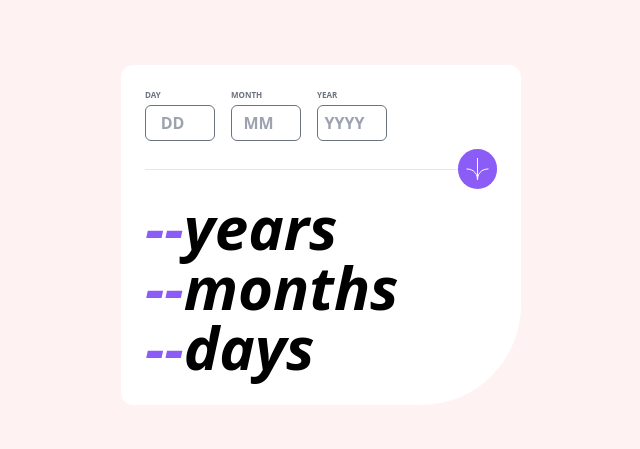
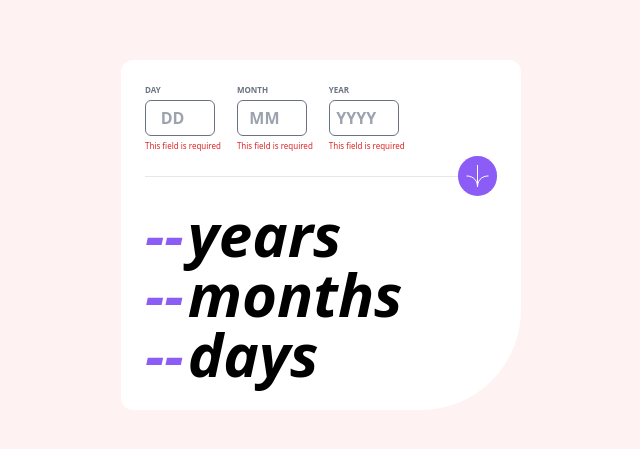
Before and after one commit to theisolatedmonk/Age_Calculator, a plain HTML site: page index.html in a window 1280 px wide. Shown: the part 165-614 px from the top of the page, without its empty margins (319-959 px from the left). Drawn offline with Linux system fonts and the light colour scheme.

Commit message:
text movment handeled

```diff
--- a/index.html
+++ b/index.html
@@ -13,23 +13,32 @@
 
 <body class="bg-red-50 h-screen flex justify-center items-center">
     <form action="" onsubmit="handleSubmit(event)">
-        <div class="container font:poppins flex flex-col h-[340px] w-[400px] gap-2 rounded-l-xl rounded-tr-xl rounded-br-[100px] bg-white p-6">
+        <div class="container font:poppins flex flex-col h-[350px] w-[400px] gap-2 rounded-l-xl rounded-tr-xl rounded-br-[100px] bg-white p-6">
             <div class="timevaluetxtcontainer flex gap-4">
                 <div class="dayvalutxt flex flex-col gap-1">
                     <p id="day-txt" class="day text-[8px] text-gray-500 font-bold">DAY</p>
                     <input id="day-input" type="number" min="1" max="31
                     " placeholder="DD" class="dvalue border border-gray-500 rounded-md  text-center font-bold w-[70px] h-9 hover:border-violet-500 focus:border-violet-500 outline-none" />
-                    <p id="day-error" class="dtxt error1">This field is required</p>
+                    <div class="h-2">
+                        <p id="day-error" class="dtxt error1">This field is required</p>
+                    </div>
+
                 </div>
                 <div class="monthvalutxt flex flex-col gap-1">
                     <p id="month-txt" class="month text-[8px] text-gray-500 font-bold">MONTH</p>
                     <input id="month-input" type="number" placeholder="MM" min="1" max="12" class="mvalue border border-gray-500 rounded-md w-[70px] h-9 text-center font-bold hover:border-violet-500 focus:border-violet-500 outline-none" />
-                    <p id="month-error" class="mtxt error1">This field is required</p>
+                    <div class="h-2">
+                        <p id="month-error" class="mtxt error1">This field is required</p>
+                    </div>
+
                 </div>
                 <div class="dayvalutxt flex flex-col gap-1">
                     <p id="year-txt" class="year text-[8px] text-gray-500 font-bold">YEAR</p>
                     <input id="year-input" type="number" placeholder="YYYY" min="1" max="9999" class="yvalue border border-gray-500 rounded-md w-[70px] h-9 text-center font-bold hover:border-violet-500 focus:border-violet-500 outline-none" />
-                    <p id="year-error" class="ytxt error1">This field is required</p>
+                    <div class="h-2 ">
+                        <p id="year-error" class="ytxt error1">This field is required</p>
+                    </div>
+
                 </div>
             </div>
             <div class="linebtn flex items-center">
@@ -39,15 +48,15 @@
             </button>
             </div>
             <div class="ymdcontainer font-extrabold italic flex flex-col text-6xl w-72">
-                <div class="dashyear flex">
-                    <p id="day-value" class="dashy text-violet-500">--</p>
+                <div class="dashyear gap-1 flex">
+                    <p id="day-value" class="dashy text-violet-500">-- </p>
                     <p class="year">years</p>
                 </div>
-                <div class="dashmonth flex">
+                <div class="dashmonth gap-1 flex">
                     <p id="month-value" class="dashm text-violet-500">--</p>
                     <p class="month">months</p>
                 </div>
-                <div class="dashday flex">
+                <div class="dashday gap-1 flex">
                     <p id="year-value" class="dashy text-violet-500">--</p>
                     <p class="day">days</p>
                 </div>
```
Also changed, not shown: dist/output.css.
